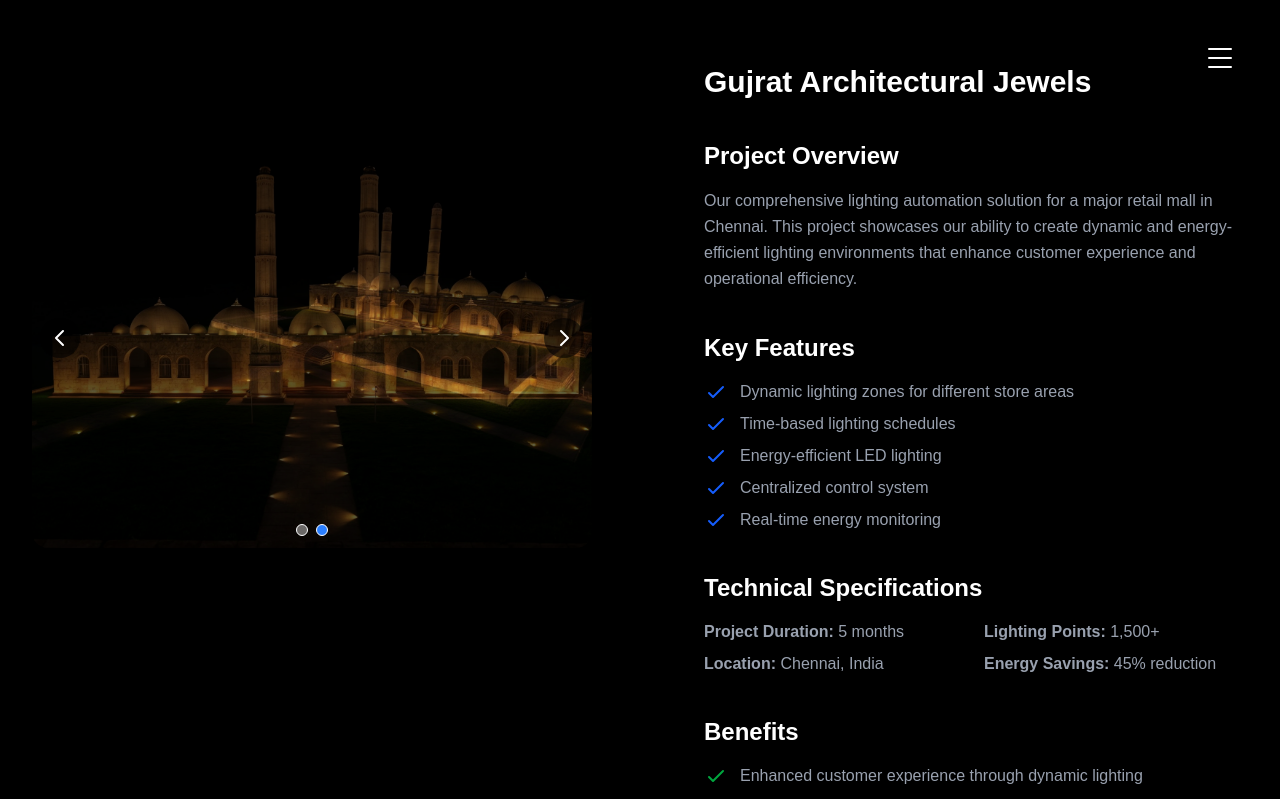
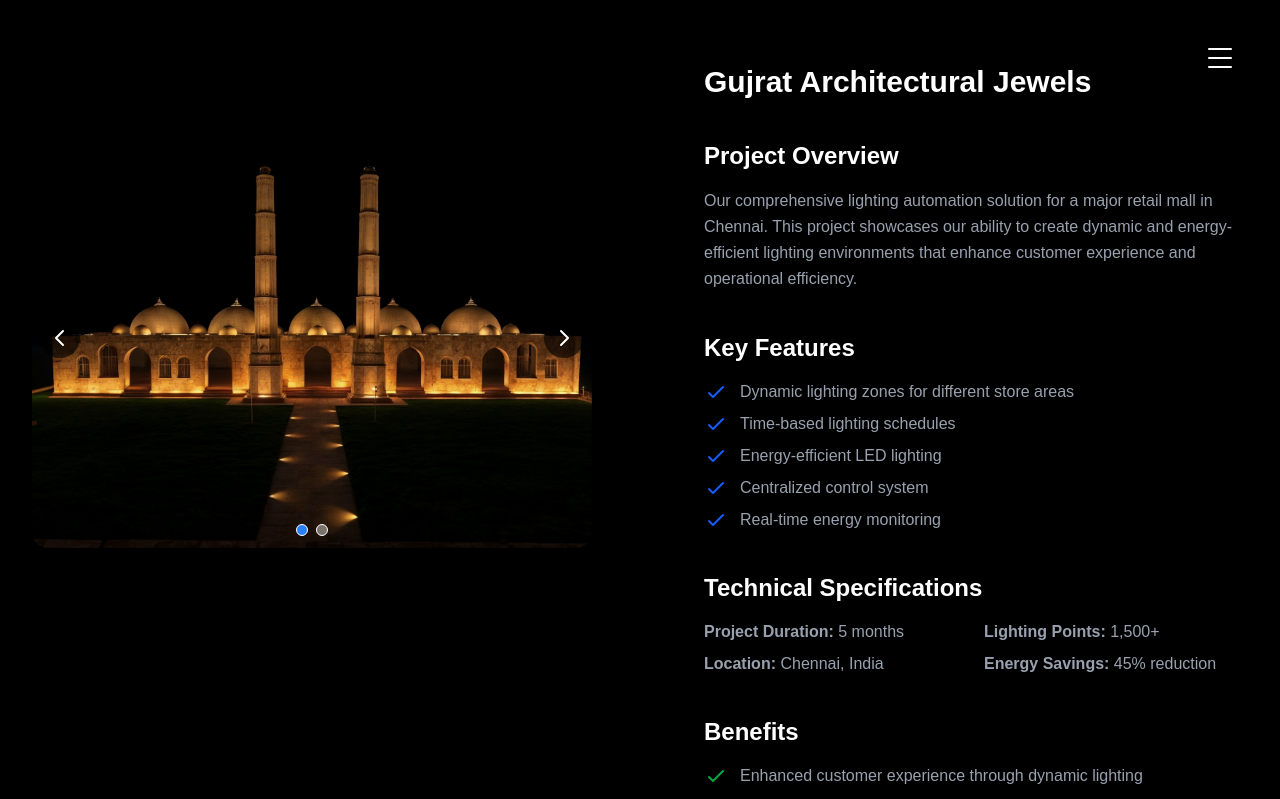
Before and after one commit to Shubam-08/pixel-ql, a Next.js app: page /projects/gujratjewels in a window 1280 px wide. Shown: the top 799 px of the page. Built offline with nearby package versions, Linux system fonts and the light colour scheme.

Commit message:
faddnf effect time reduce

```diff
--- a/app/projects/page.tsx
+++ b/app/projects/page.tsx
@@ -47,7 +47,7 @@ export default function ProjectsPage() {
     {
       id: 5,
       title: "Fashion Showroom, Bangalore",
-      image: "/fashionshowroom.png",
+      image: "/fashion3.png",
       description: "Intelligent energy management system with smart lighting and HVAC controls",
       link: "/projects/fashionshowroom"
     },
--- a/components/ImageCarousel.tsx
+++ b/components/ImageCarousel.tsx
@@ -26,7 +26,7 @@ export default function ImageCarousel({ images, aspect = "aspect-[4/3]" }: Image
 
     timeoutRef.current = setTimeout(() => {
       setCurrent((prev) => (prev + 1) % images.length);
-    }, 5000); // 5 seconds between slides
+    }, 2000); // 5 seconds between slides
 
     return () => {
       if (timeoutRef.current) {
```
Also changed, not shown: components/HeaderLogo.tsx (line endings or trailing spaces).
